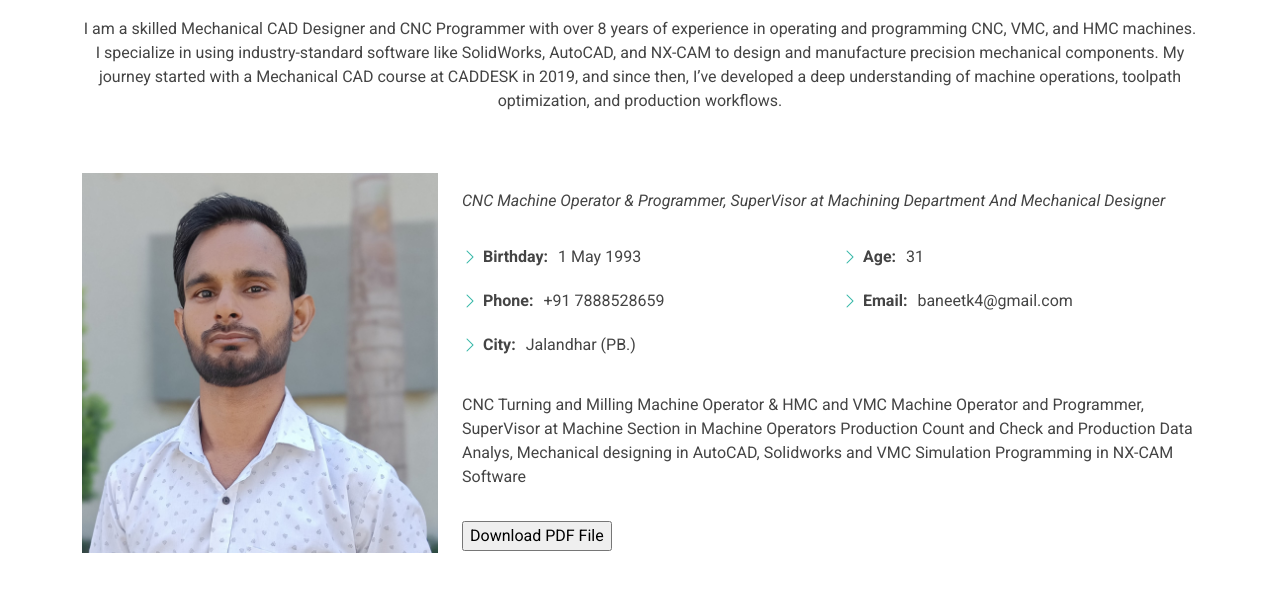
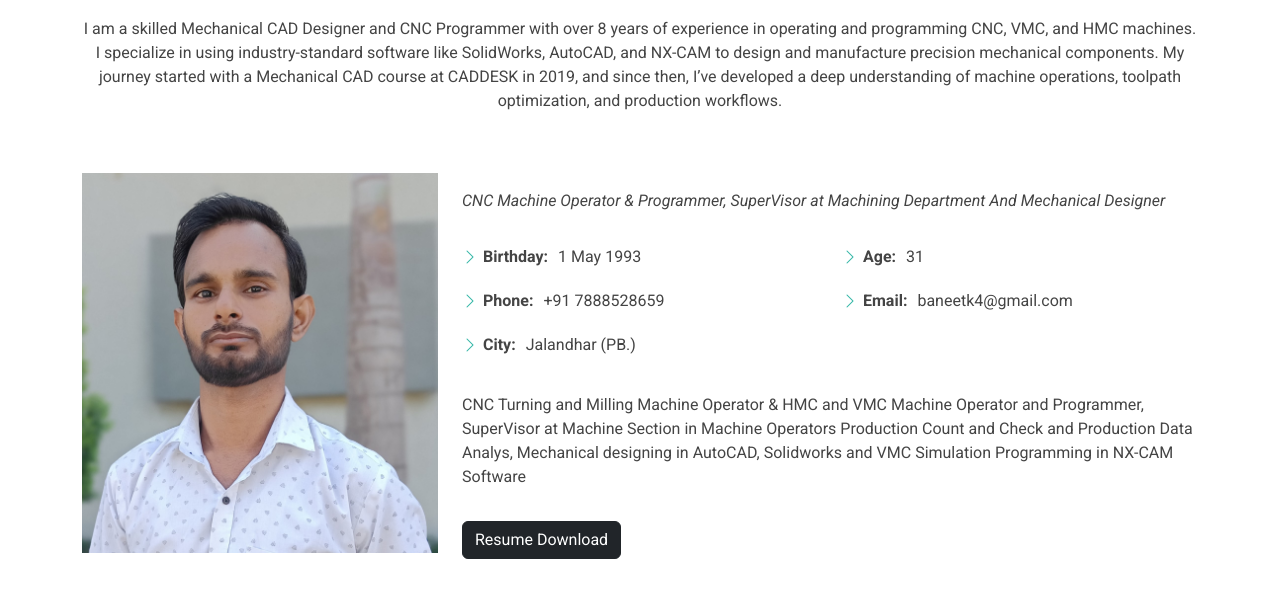
Before and after one commit to Baneetk4/Portfolio, a plain HTML site: page about.html in a window 1280 px wide. Shown: the part 204-800 px from the top of the page. Drawn offline with Linux system fonts and the light colour scheme.

Commit message:
about.html Update

```diff
--- a/about.html
+++ b/about.html
@@ -99,7 +99,7 @@
               <p class="py-3">
                 CNC Turning and Milling Machine Operator & HMC and VMC Machine Operator and Programmer, SuperVisor at Machine Section in Machine Operators Production Count and Check and Production Data Analys, Mechanical designing in AutoCAD, Solidworks and VMC Simulation Programming in NX-CAM Software
               </p>
-              <input type="button" value="Download PDF File" onclick="DownloadFile('My Resume.pdf')" />
+              <input type="button" value="Resume Download" class="btn btn-dark"  onclick="DownloadFile('My Resume.pdf')" />
             </div>
           </div>
         </div>
```
